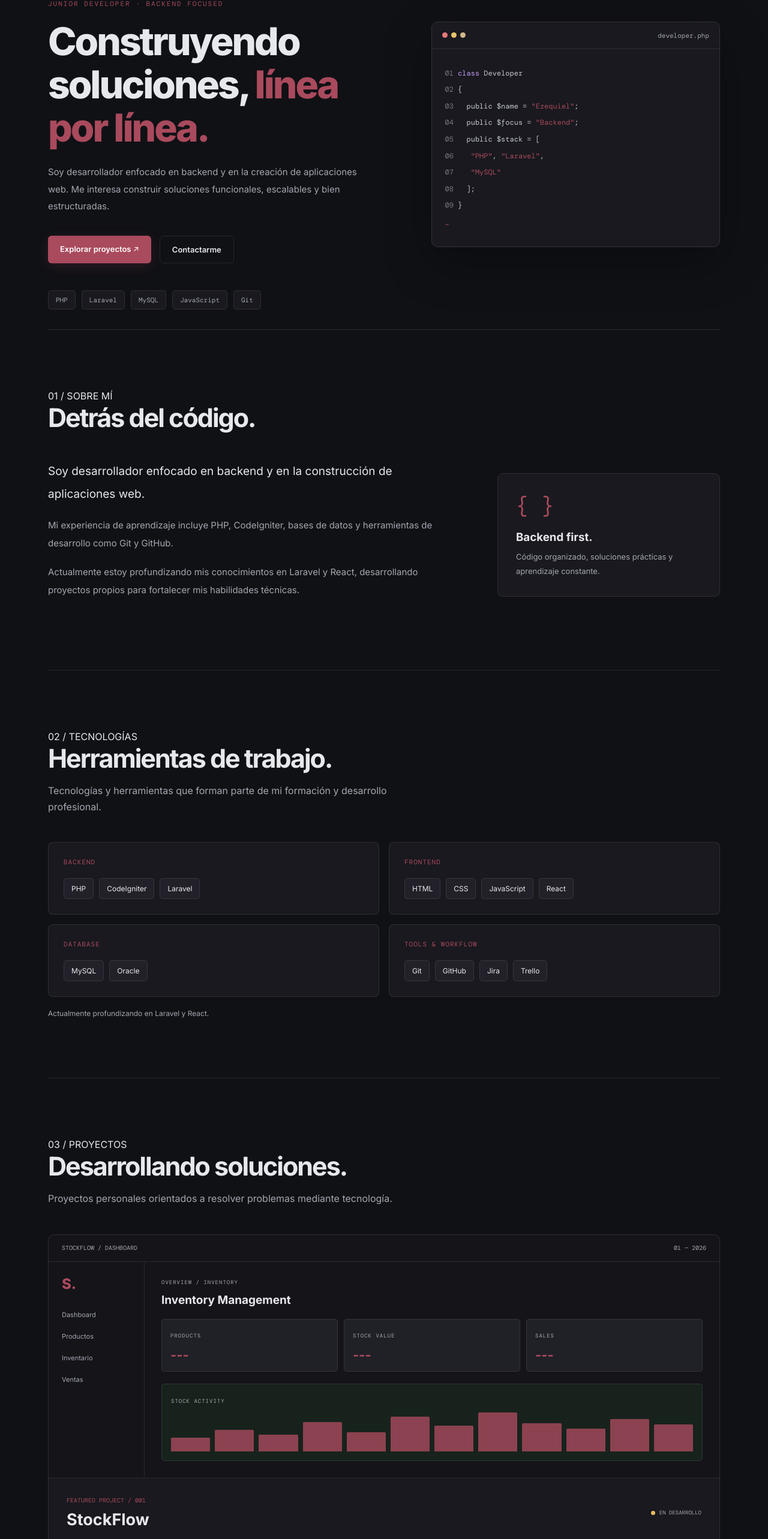
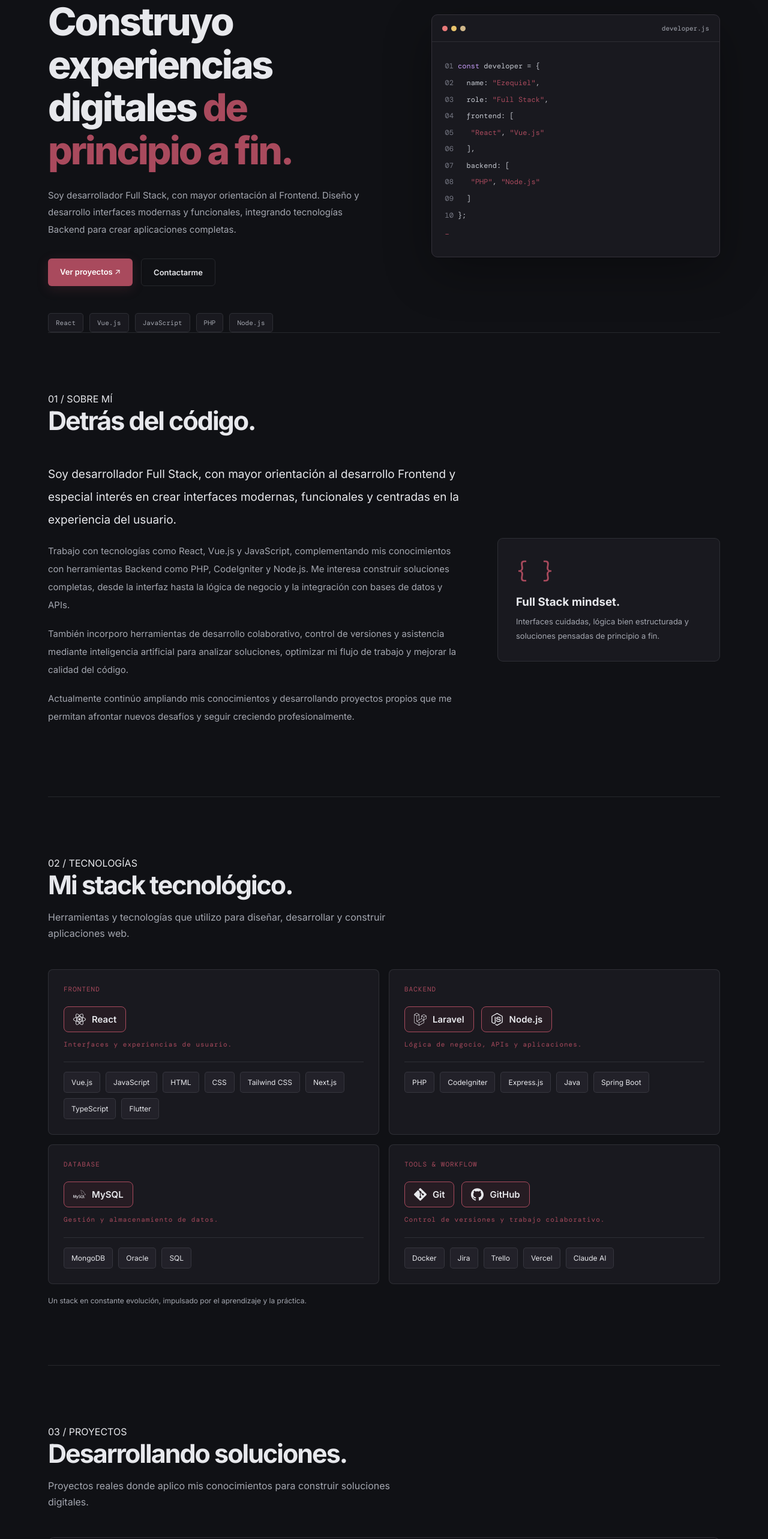
Before and after one commit to ezequielfndz/portafolio, a React (Vite) app: page / in a window 1280 px wide. Shown: the part 189-2755 px from the top of the page at 60% size. Built offline with nearby package versions, Linux system fonts and the light colour scheme.

Commit message:
feat: improve portfolio content and add featured project

```diff
--- a/package.json
+++ b/package.json
@@ -11,7 +11,8 @@
   },
   "dependencies": {
     "react": "^19.3.1",
-    "react-dom": "^19.3.1"
+    "react-dom": "^19.3.1",
+    "react-icons": "^5.7.0"
   },
   "devDependencies": {
     "@eslint/js": "^10.0.1",
--- a/src/App.css
+++ b/src/App.css
@@ -705,3 +705,232 @@
     padding: 22px 0;
   }
 }
+
+/* TECH STACK - MAIN TECHNOLOGIES */
+
+.tech-main {
+  display: flex;
+  flex-wrap: wrap;
+  gap: 12px;
+  margin-top: 22px;
+}
+
+.tech-description {
+  margin-top: 12px;
+  color: var(--text-secondary);
+  font-size: 13px;
+  line-height: 1.6;
+}
+
+.tech-divider {
+  height: 1px;
+  margin: 20px 0 16px;
+  background: var(--border);
+}
+
+.tech-complementary-label {
+  margin-bottom: 10px;
+  color: var(--text-secondary);
+  font-size: 10px;
+  font-weight: 600;
+  letter-spacing: 1.2px;
+}
+
+.tech-main-item {
+  display: inline-flex;
+  align-items: center;
+  gap: 10px;
+  padding: 10px 15px;
+  border: 1px solid var(--accent);
+  border-radius: 8px;
+  background: rgba(128, 48, 65, 0.12);
+  color: var(--text);
+  font-size: 15px;
+  font-weight: 600;
+}
+
+.tech-main-item:hover {
+  background: rgba(128, 48, 65, 0.2);
+}
+
+.tech-icon {
+  width: 21px;
+  height: 21px;
+  flex-shrink: 0;
+  padding: 0;
+  border: none;
+  border-radius: 0;
+  background: transparent;
+}
+
+/* =================================
+   ATRAPADOS ENTRE TELAS - PREVIEW
+================================= */
+
+.store-preview {
+  min-height: 275px;
+  padding: 0 28px 24px;
+  background: #f4f0e9;
+  color: #25221f;
+  font-family: Arial, sans-serif;
+  overflow: hidden;
+}
+
+.store-preview-header {
+  min-height: 65px;
+  display: flex;
+  align-items: center;
+  justify-content: space-between;
+  gap: 20px;
+  border-bottom: 1px solid #ded8ce;
+}
+
+.store-preview-logo {
+  display: flex;
+  flex-direction: column;
+  color: #292522;
+  font-size: 13px;
+  font-weight: 700;
+  letter-spacing: 2px;
+}
+
+.store-preview-logo strong {
+  color: #803041;
+  font-size: 10px;
+  letter-spacing: 3px;
+}
+
+.store-preview-nav {
+  display: flex;
+  gap: 22px;
+  color: #625b54;
+  font-size: 9px;
+  letter-spacing: 1px;
+}
+
+.store-preview-cart {
+  color: #292522;
+  font-size: 9px;
+  letter-spacing: 1px;
+}
+
+.store-preview-hero {
+  padding: 28px 0 24px;
+  text-align: center;
+}
+
+.store-preview-hero p {
+  margin: 0 0 10px;
+  color: #803041;
+  font-size: 9px;
+  font-weight: 700;
+  letter-spacing: 2px;
+}
+
+.store-preview-hero h3 {
+  margin: 0;
+  color: #292522;
+  font-family: Georgia, serif;
+  font-size: clamp(20px, 3vw, 29px);
+  font-weight: 400;
+}
+
+.store-preview-hero > span {
+  display: block;
+  margin-top: 9px;
+  color: #746b62;
+  font-size: 11px;
+}
+
+.store-preview-products {
+  display: grid;
+  grid-template-columns: repeat(3, 1fr);
+  gap: 16px;
+}
+
+.store-product {
+  display: flex;
+  flex-direction: column;
+  gap: 6px;
+  min-width: 0;
+}
+
+.store-product-image {
+  min-height: 85px;
+  display: flex;
+  align-items: center;
+  justify-content: center;
+  background: #e5ddd2;
+}
+
+.store-product:nth-child(2) .store-product-image {
+  background: #ddd3c9;
+}
+
+.store-product:nth-child(3) .store-product-image {
+  background: #e9e1d8;
+}
+
+.store-product-image span {
+  color: #a69a8c;
+  font-family: Georgia, serif;
+  font-size: 24px;
+}
+
+.store-product > span {
+  color: #8a7c70;
+  font-size: 8px;
+  letter-spacing: 1px;
+}
+
+.store-product strong {
+  color: #292522;
+  font-family: Georgia, serif;
+  font-size: 11px;
+  font-weight: 400;
+}
+
+/* Responsive */
+
+@media (max-width: 600px) {
+  .store-preview {
+    padding: 0 14px 18px;
+  }
+
+  .store-preview-header {
+    min-height: 58px;
+    gap: 10px;
+  }
+
+  .store-preview-nav {
+    display: none;
+  }
+
+  .store-preview-logo {
+    font-size: 11px;
+  }
+
+  .store-preview-logo strong {
+    font-size: 9px;
+  }
+
+  .store-preview-hero {
+    padding: 25px 0 20px;
+  }
+
+  .store-preview-products {
+    gap: 9px;
+  }
+
+  .store-product-image {
+    min-height: 65px;
+  }
+
+  .store-product > span {
+    font-size: 7px;
+  }
+
+  .store-product strong {
+    font-size: 9px;
+  }
+}
--- a/src/components/About.jsx
+++ b/src/components/About.jsx
@@ -10,29 +10,43 @@ function About() {
       <div className="about-content">
         <div className="about-text">
           <p>
-            Soy desarrollador enfocado en backend y en la
-            construcción de aplicaciones web.
+            Soy desarrollador Full Stack, con mayor orientación
+            al desarrollo Frontend y especial interés en crear
+            interfaces modernas, funcionales y centradas en
+            la experiencia del usuario.
           </p>
 
           <p>
-            Mi experiencia de aprendizaje incluye PHP,
-            CodeIgniter, bases de datos y herramientas
-            de desarrollo como Git y GitHub.
+            Trabajo con tecnologías como React, Vue.js y
+            JavaScript, complementando mis conocimientos con
+            herramientas Backend como PHP, CodeIgniter y
+            Node.js. Me interesa construir soluciones completas,
+            desde la interfaz hasta la lógica de negocio y la
+            integración con bases de datos y APIs.
           </p>
 
           <p>
-            Actualmente estoy profundizando mis conocimientos
-            en Laravel y React, desarrollando proyectos propios
-            para fortalecer mis habilidades técnicas.
+            También incorporo herramientas de desarrollo
+            colaborativo, control de versiones y asistencia
+            mediante inteligencia artificial para analizar
+            soluciones, optimizar mi flujo de trabajo y
+            mejorar la calidad del código.
+          </p>
+
+          <p>
+            Actualmente continúo ampliando mis conocimientos
+            y desarrollando proyectos propios que me permitan
+            afrontar nuevos desafíos y seguir creciendo
+            profesionalmente.
           </p>
         </div>
 
         <div className="about-highlight">
           <span className="highlight-symbol">{`{ }`}</span>
-          <h3>Backend first.</h3>
+          <h3>Full Stack mindset.</h3>
           <p>
-            Código organizado, soluciones prácticas
-            y aprendizaje constante.
+            Interfaces cuidadas, lógica bien estructurada
+            y soluciones pensadas de principio a fin.
           </p>
         </div>
       </div>
--- a/src/components/Hero.jsx
+++ b/src/components/Hero.jsx
@@ -9,23 +9,24 @@ function Hero() {
         </div>
 
         <p className="hero-eyebrow">
-          JUNIOR DEVELOPER · BACKEND FOCUSED
+          FULL STACK DEVELOPER
         </p>
 
         <h1>
-          Construyendo soluciones,
-          <span> línea por línea.</span>
+          Construyo experiencias digitales
+          <span> de principio a fin.</span>
         </h1>
 
         <p className="hero-description">
-          Soy desarrollador enfocado en backend y en la
-          creación de aplicaciones web. Me interesa construir
-          soluciones funcionales, escalables y bien estructuradas.
+          Soy desarrollador Full Stack, con mayor orientación al
+          Frontend. Diseño y desarrollo interfaces modernas y
+          funcionales, integrando tecnologías Backend para crear
+          aplicaciones completas.
         </p>
 
         <div className="hero-actions">
           <a href="#proyectos" className="button-primary">
-            Explorar proyectos ↗
+            Ver proyectos ↗
           </a>
 
           <a href="#contacto" className="button-secondary">
@@ -34,11 +35,11 @@ function Hero() {
         </div>
 
         <div className="hero-stack">
+          <span>React</span>
+          <span>Vue.js</span>
+          <span>JavaScript</span>
           <span>PHP</span>
-          <span>Laravel</span>
-          <span>MySQL</span>
-          <span>JavaScript</span>
-          <span>Git</span>
+          <span>Node.js</span>
         </div>
       </div>
 
@@ -50,19 +51,47 @@ function Hero() {
               <span></span>
               <span></span>
             </div>
-            <span>developer.php</span>
+            <span>developer.js</span>
           </div>
 
           <div className="terminal-body">
-            <p><span className="code-muted">01</span> <span className="code-purple">class</span> Developer</p>
-            <p><span className="code-muted">02</span> {"{"}</p>
-            <p><span className="code-muted">03</span> &nbsp; public $name = <span className="code-green">"Ezequiel"</span>;</p>
-            <p><span className="code-muted">04</span> &nbsp; public $focus = <span className="code-green">"Backend"</span>;</p>
-            <p><span className="code-muted">05</span> &nbsp; public $stack = [</p>
-            <p><span className="code-muted">06</span> &nbsp;&nbsp; <span className="code-green">"PHP"</span>, <span className="code-green">"Laravel"</span>,</p>
-            <p><span className="code-muted">07</span> &nbsp;&nbsp; <span className="code-green">"MySQL"</span></p>
-            <p><span className="code-muted">08</span> &nbsp; ];</p>
-            <p><span className="code-muted">09</span> {"}"}</p>
+            <p>
+              <span className="code-muted">01</span>{" "}
+              <span className="code-purple">const</span> developer = {"{"}
+            </p>
+            <p>
+              <span className="code-muted">02</span> &nbsp; name:{" "}
+              <span className="code-green">"Ezequiel"</span>,
+            </p>
+            <p>
+              <span className="code-muted">03</span> &nbsp; role:{" "}
+              <span className="code-green">"Full Stack"</span>,
+            </p>
+            <p>
+              <span className="code-muted">04</span> &nbsp; frontend: [
+            </p>
+            <p>
+              <span className="code-muted">05</span> &nbsp;&nbsp;{" "}
+              <span className="code-green">"React"</span>,{" "}
+              <span className="code-green">"Vue.js"</span>
+            </p>
+            <p>
+              <span className="code-muted">06</span> &nbsp; ],
+            </p>
+            <p>
+              <span className="code-muted">07</span> &nbsp; backend: [
+            </p>
+            <p>
+              <span className="code-muted">08</span> &nbsp;&nbsp;{" "}
+              <span className="code-green">"PHP"</span>,{" "}
+              <span className="code-green">"Node.js"</span>
+            </p>
+            <p>
+              <span className="code-muted">09</span> &nbsp; ]
+            </p>
+            <p>
+              <span className="code-muted">10</span> {"}"};
+            </p>
             <p className="terminal-cursor">_</p>
           </div>
         </div>
--- a/src/components/Projects.jsx
+++ b/src/components/Projects.jsx
@@ -6,58 +6,65 @@ function Projects() {
         <p className="section-label">03 / PROYECTOS</p>
         <h2>Desarrollando soluciones.</h2>
         <p className="section-description">
-          Proyectos personales orientados a resolver
-          problemas mediante tecnología.
+          Proyectos reales donde aplico mis conocimientos
+          para construir soluciones digitales.
         </p>
       </div>
 
       <article className="project-card">
         <div className="project-preview">
           <div className="project-preview-header">
-            <span>STOCKFLOW / DASHBOARD</span>
+            <span>ATRAPADOS ENTRE TELAS / E-COMMERCE</span>
             <span>01 — 2026</span>
           </div>
 
-          <div className="project-preview-content">
-            <div className="preview-sidebar">
-              <span className="preview-logo">S.</span>
-              <span>Dashboard</span>
-              <span>Productos</span>
-              <span>Inventario</span>
-              <span>Ventas</span>
+          <div className="store-preview">
+            <header className="store-preview-header">
+              <span className="store-preview-logo">
+                ATRAPADOS
+                <strong>ENTRE TELAS</strong>
+              </span>
+
+              <nav className="store-preview-nav">
+                <span>INICIO</span>
+                <span>PRODUCTOS</span>
+                <span>CONTACTO</span>
+              </nav>
+
+              <span className="store-preview-cart">
+                CARRITO (0)
+              </span>
+            </header>
+
+            <div className="store-preview-hero">
+              <p>COLECCIÓN / 2026</p>
+              <h3>Encontrá tu próximo favorito.</h3>
+              <span>Descubrí nuestra colección.</span>
             </div>
 
-            <div className="preview-dashboard">
-              <p>OVERVIEW / INVENTORY</p>
-              <h3>Inventory Management</h3>
-
-              <div className="preview-stats">
-                <div>
-                  <span>PRODUCTS</span>
-                  <strong>---</strong>
+            <div className="store-preview-products">
+              <div className="store-product">
+                <div className="store-product-image">
+                  <span>01</span>
                 </div>
-                <div>
-                  <span>STOCK VALUE</span>
-                  <strong>---</strong>
-                </div>
-                <div>
-                  <span>SALES</span>
-                  <strong>---</strong>
-                </div>
+                <span>PRODUCTO DESTACADO</span>
+                <strong>Tu próximo favorito</strong>
               </div>
 
-              <div className="preview-chart">
-                <span>STOCK ACTIVITY</span>
-                <div className="chart-bars">
-                  {[35, 55, 42, 75, 48, 88, 65, 100, 72, 58, 82, 68].map(
-                    (height, index) => (
-                      <span
-                        key={index}
-                        style={{ height: `${height}%` }}
-                      />
-                    )
-                  )}
+              <div className="store-product">
+                <div className="store-product-image">
+                  <span>02</span>
                 </div>
+                <span>NUEVA COLECCIÓN</span>
+                <strong>Diseño y estilo</strong>
+              </div>
+
+              <div className="store-product">
+                <div className="store-product-image">
+                  <span>03</span>
+                </div>
+                <span>DESTACADOS</span>
+                <strong>Explorá la tienda</strong>
               </div>
             </div>
           </div>
@@ -66,8 +73,10 @@ function Projects() {
         <div className="project-information">
           <div className="project-title-row">
             <div>
-              <p className="project-category">FEATURED PROJECT / 001</p>
-              <h3>StockFlow</h3>
+              <p className="project-category">
+                FEATURED PROJECT / 001
+              </p>
+              <h3>Atrapados Entre Telas</h3>
             </div>
 
             <span className="project-status">
@@ -77,24 +86,29 @@ function Projects() {
           </div>
 
           <p className="project-description">
-            Sistema web de gestión de inventario y ventas
-            pensado para pequeños comercios. El objetivo
-            es centralizar productos, movimientos de stock
-            y operaciones comerciales.
+            Desarrollo de una tienda online con sistema
+            de gestión de productos, carrito de compras
+            y procesamiento de pedidos. El proyecto
+            integra un frontend propio con un backend
+            desarrollado en Node.js y una base de datos
+            SQLite.
           </p>
 
           <div className="project-features">
-            <span>Gestión de productos</span>
-            <span>Control de inventario</span>
-            <span>Registro de ventas</span>
-            <span>Usuarios y permisos</span>
+            <span>Catálogo de productos</span>
+            <span>Carrito y pedidos</span>
+            <span>Control de stock</span>
+            <span>Panel administrativo</span>
+            <span>Gift cards</span>
+            <span>Seguridad y autenticación</span>
           </div>
 
           <div className="project-technologies">
-            <span>PHP</span>
-            <span>Laravel</span>
-            <span>MySQL</span>
+            <span>HTML</span>
+            <span>CSS</span>
             <span>JavaScript</span>
+            <span>Node.js</span>
+            <span>SQLite</span>
           </div>
 
           <div className="project-links">
--- a/src/components/TechStack.jsx
+++ b/src/components/TechStack.jsx
@@ -1,20 +1,72 @@
+
+import {
+  SiReact,
+  SiLaravel,
+  SiNodedotjs,
+  SiMysql,
+  SiGit,
+  SiGithub
+} from "react-icons/si";
 
 const technologies = [
   {
-    category: "BACKEND",
-    items: ["PHP", "CodeIgniter", "Laravel"]
+    category: "FRONTEND",
+    main: [
+      { name: "React", icon: SiReact }
+    ],
+    description: "Interfaces y experiencias de usuario.",
+    secondary: [
+      "Vue.js",
+      "JavaScript",
+      "HTML",
+      "CSS",
+      "Tailwind CSS",
+      "Next.js",
+      "TypeScript",
+      "Flutter"
+    ]
   },
   {
-    category: "FRONTEND",
-    items: ["HTML", "CSS", "JavaScript", "React"]
+    category: "BACKEND",
+    main: [
+      { name: "Laravel", icon: SiLaravel },
+      { name: "Node.js", icon: SiNodedotjs }
+    ],
+    description: "Lógica de negocio, APIs y aplicaciones.",
+    secondary: [
+      "PHP",
+      "CodeIgniter",
+      "Express.js",
+      "Java",
+      "Spring Boot"
+    ]
   },
   {
     category: "DATABASE",
-    items: ["MySQL", "Oracle"]
+    main: [
+      { name: "MySQL", icon: SiMysql }
+    ],
+    description: "Gestión y almacenamiento de datos.",
+    secondary: [
+      "MongoDB",
+      "Oracle",
+      "SQL"
+    ]
   },
   {
     category: "TOOLS & WORKFLOW",
-    items: ["Git", "GitHub", "Jira", "Trello"]
+    main: [
+      { name: "Git", icon: SiGit },
+      { name: "GitHub", icon: SiGithub }
+    ],
+    description: "Control de versiones y trabajo colaborativo.",
+    secondary: [
+      "Docker",
+      "Jira",
+      "Trello",
+      "Vercel",
+      "Claude AI"
+    ]
   }
 ];
 
@@ -23,10 +75,10 @@ function TechStack() {
     <section className="section" id="tecnologias">
       <div className="section-heading">
         <p className="section-label">02 / TECNOLOGÍAS</p>
-        <h2>Herramientas de trabajo.</h2>
+        <h2>Mi stack tecnológico.</h2>
         <p className="section-description">
-          Tecnologías y herramientas que forman parte
-          de mi formación y desarrollo profesional.
+          Herramientas y tecnologías que utilizo para
+          diseñar, desarrollar y construir aplicaciones web.
         </p>
       </div>
 
@@ -35,8 +87,23 @@ function TechStack() {
           <div className="tech-card" key={group.category}>
             <p>{group.category}</p>
 
+            <div className="tech-main">
+              {group.main.map(({ name, icon: Icon }) => (
+                <div className="tech-main-item" key={name}>
+                  <Icon className="tech-icon" aria-hidden="true" />
+                  <span>{name}</span>
+                </div>
+              ))}
+            </div>
+
+            <p className="tech-description">
+              {group.description}
+            </p>
+
+            <div className="tech-divider"></div>
+
             <div className="tech-list">
-              {group.items.map((tech) => (
+              {group.secondary.map((tech) => (
                 <span key={tech}>{tech}</span>
               ))}
             </div>
@@ -45,7 +112,7 @@ function TechStack() {
       </div>
 
       <p className="tech-note">
-        Actualmente profundizando en Laravel y React.
+        Un stack en constante evolución, impulsado por el aprendizaje y la práctica.
       </p>
     </section>
   );
```
Also changed, not shown: index.html (+7 -0 lines), public/robots.txt (added), 1 other file (tests, documents, lock files or other folders).
